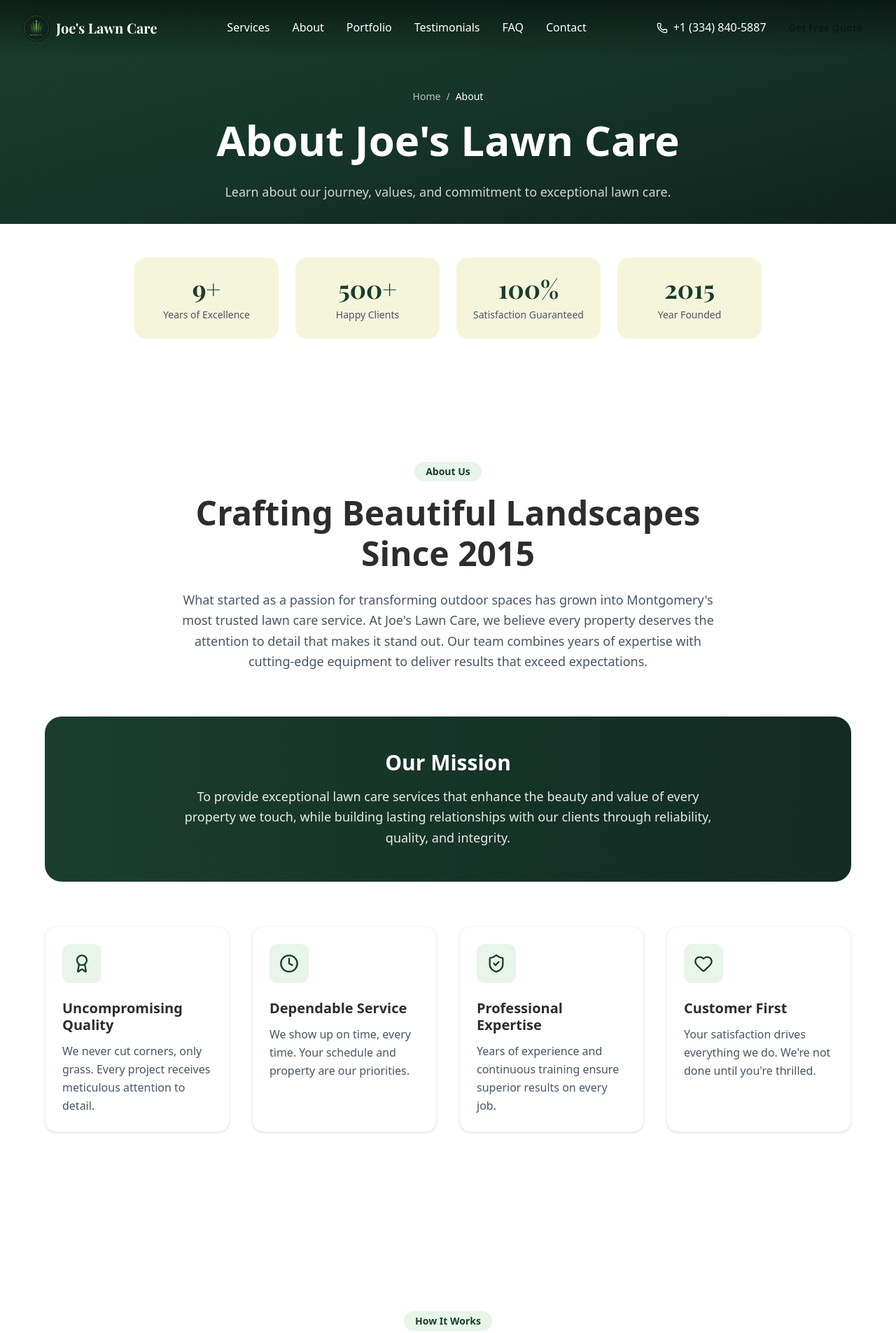
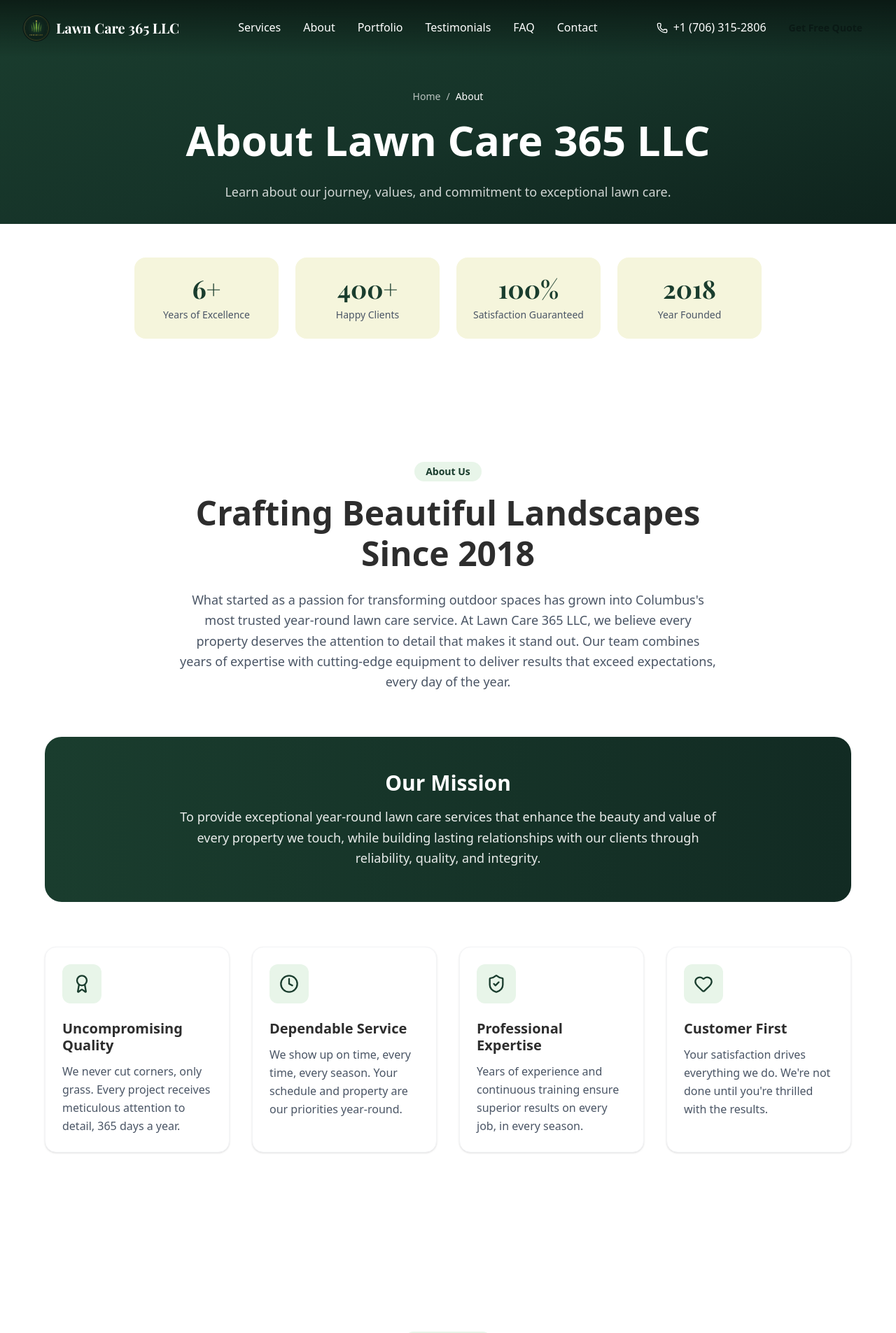
Before and after one commit to uccy553/landsacpe3, a Next.js app: page /about in a window 1280 px wide. Shown: the top 1905 px of the page at 70% size. Built offline with nearby package versions, Linux system fonts and the light colour scheme; a web font is replaced by a local one.

Commit message:
update info

```diff
--- a/public/data.json
+++ b/public/data.json
@@ -1,29 +1,29 @@
 {
     "company": {
-        "name": "Joe's Lawn Care, LLC",
-        "tagline": "Where Precision Meets Perfection",
-        "description": "Montgomery's premier lawn care and landscaping service, delivering exceptional outdoor transformations with meticulous attention to detail.",
-        "founded": "2015",
-        "owner": "Joe",
+        "name": "Lawn Care 365 LLC",
+        "tagline": "Where Precision Meets Perfection, Every Day of the Year",
+        "description": "Columbus's premier year-round lawn care and landscaping service, delivering exceptional outdoor transformations with meticulous attention to detail.",
+        "founded": "2018",
+        "owner": "Lawn Care 365 Team",
         "contact": {
-            "phone": "+1 (334) 840-5887",
-            "phoneRaw": "13348405887",
-            "email": "joeslawncarellc15@gmail.com",
+            "phone": "+1 (706) 315-2806",
+            "phoneRaw": "17063152806",
+            "email": "lawncare365@hotmail.com",
             "address": {
-                "street": "7806 Vaughn Rd",
-                "city": "Montgomery",
-                "state": "AL",
-                "zip": "36116",
+                "street": "1228 Cedar Ave",
+                "city": "Columbus",
+                "state": "GA",
+                "zip": "31906",
                 "country": "United States",
-                "full": "7806 Vaughn Rd, Montgomery, AL 36116, United States"
+                "full": "1228 Cedar Ave, Columbus, GA 31906, United States"
             },
             "coordinates": {
-                "lat": 32.3547,
-                "lng": -86.2389
+                "lat": 32.4601,
+                "lng": -84.9877
             }
         },
         "social": {
-            "facebook": "http://web.facebook.com/JoesLawnCareServices2015"
+            "facebook": "https://web.facebook.com/365lawncare/?_rdc=1&_rdr#"
         },
         "hours": {
             "monday": "7:00 AM - 6:00 PM",
@@ -34,22 +34,22 @@
             "saturday": "8:00 AM - 4:00 PM",
             "sunday": "Closed"
         },
-        "serviceRadius": "25 miles from Montgomery, AL"
+        "serviceRadius": "25 miles from Columbus, GA"
     },
     "hero": {
         "headline": "Transform Your Outdoor Space",
-        "subheadline": "Professional lawn care and landscaping services that elevate your property's beauty and value",
+        "subheadline": "Professional year-round lawn care and landscaping services that elevate your property's beauty and value",
         "cta": {
             "primary": "Get Free Quote",
             "secondary": "View Our Work"
         },
         "stats": [
             {
-                "number": "9+",
+                "number": "6+",
                 "label": "Years of Excellence"
             },
             {
-                "number": "500+",
+                "number": "400+",
                 "label": "Happy Clients"
             },
             {
@@ -59,29 +59,29 @@
         ]
     },
     "about": {
-        "title": "Crafting Beautiful Landscapes Since 2015",
-        "story": "What started as a passion for transforming outdoor spaces has grown into Montgomery's most trusted lawn care service. At Joe's Lawn Care, we believe every property deserves the attention to detail that makes it stand out. Our team combines years of expertise with cutting-edge equipment to deliver results that exceed expectations.",
-        "mission": "To provide exceptional lawn care services that enhance the beauty and value of every property we touch, while building lasting relationships with our clients through reliability, quality, and integrity.",
+        "title": "Crafting Beautiful Landscapes Since 2018",
+        "story": "What started as a passion for transforming outdoor spaces has grown into Columbus's most trusted year-round lawn care service. At Lawn Care 365 LLC, we believe every property deserves the attention to detail that makes it stand out. Our team combines years of expertise with cutting-edge equipment to deliver results that exceed expectations, every day of the year.",
+        "mission": "To provide exceptional year-round lawn care services that enhance the beauty and value of every property we touch, while building lasting relationships with our clients through reliability, quality, and integrity.",
         "values": [
             {
                 "icon": "quality",
                 "title": "Uncompromising Quality",
-                "description": "We never cut corners, only grass. Every project receives meticulous attention to detail."
+                "description": "We never cut corners, only grass. Every project receives meticulous attention to detail, 365 days a year."
             },
             {
                 "icon": "reliability",
                 "title": "Dependable Service",
-                "description": "We show up on time, every time. Your schedule and property are our priorities."
+                "description": "We show up on time, every time, every season. Your schedule and property are our priorities year-round."
             },
             {
                 "icon": "expertise",
                 "title": "Professional Expertise",
-                "description": "Years of experience and continuous training ensure superior results on every job."
+                "description": "Years of experience and continuous training ensure superior results on every job, in every season."
             },
             {
                 "icon": "satisfaction",
                 "title": "Customer First",
-                "description": "Your satisfaction drives everything we do. We're not done until you're thrilled."
+                "description": "Your satisfaction drives everything we do. We're not done until you're thrilled with the results."
             }
         ]
     },
@@ -90,8 +90,8 @@
             "id": "lawn-mowing",
             "name": "Professional Lawn Mowing",
             "icon": "mower",
-            "shortDescription": "Precision cutting for a perfectly manicured lawn",
-            "fullDescription": "Our professional mowing service goes beyond basic cutting. We use commercial-grade equipment to ensure precise, even cuts that promote healthy grass growth. Each visit includes edging, trimming, and cleanup for a pristine finish.",
+            "shortDescription": "Precision cutting for a perfectly manicured lawn, all year long",
+            "fullDescription": "Our professional mowing service goes beyond basic cutting. We use commercial-grade equipment to ensure precise, even cuts that promote healthy grass growth. Each visit includes edging, trimming, and cleanup for a pristine finish, no matter the season.",
             "features": [
                 "Precision cutting at optimal height",
                 "Clean edging along walkways and beds",
@@ -108,7 +108,7 @@
             "name": "Landscape Maintenance",
             "icon": "plants",
             "shortDescription": "Keep your entire landscape looking its best year-round",
-            "fullDescription": "Comprehensive care for all your landscape features. From pruning and mulching to seasonal cleanups, we maintain the health and beauty of your entire outdoor space.",
+            "fullDescription": "Comprehensive care for all your landscape features. From pruning and mulching to seasonal cleanups, we maintain the health and beauty of your entire outdoor space throughout all seasons.",
             "features": [
                 "Shrub and hedge trimming",
                 "Mulch installation and refresh",
@@ -124,8 +124,8 @@
             "id": "lawn-treatment",
             "name": "Lawn Treatment & Fertilization",
             "icon": "treatment",
-            "shortDescription": "Science-backed treatments for a lush, healthy lawn",
-            "fullDescription": "Our tailored treatment programs address your lawn's specific needs. We analyze soil conditions and grass type to create a customized fertilization and pest control plan that delivers vibrant, healthy results.",
+            "shortDescription": "Science-backed treatments for a lush, healthy lawn year-round",
+            "fullDescription": "Our tailored treatment programs address your lawn's specific needs through every season. We analyze soil conditions and grass type to create a customized fertilization and pest control plan that delivers vibrant, healthy results.",
             "features": [
                 "Custom fertilization programs",
                 "Weed control and prevention",
@@ -142,7 +142,7 @@
             "name": "Irrigation Services",
             "icon": "water",
             "shortDescription": "Smart watering solutions for optimal lawn health",
-            "fullDescription": "Efficient irrigation systems that conserve water while keeping your lawn perfectly hydrated. We install, repair, and maintain systems to ensure your landscape gets exactly what it needs.",
+            "fullDescription": "Efficient irrigation systems that conserve water while keeping your lawn perfectly hydrated throughout the year. We install, repair, and maintain systems to ensure your landscape gets exactly what it needs in every season.",
             "features": [
                 "System installation and design",
                 "Seasonal startup and winterization",
@@ -159,7 +159,7 @@
             "name": "Hardscaping & Design",
             "icon": "hardscape",
             "shortDescription": "Transform your outdoor space with elegant structures",
-            "fullDescription": "Create stunning outdoor living areas with professional hardscaping. From patios and walkways to retaining walls and fire pits, we build durable, beautiful features that enhance your property.",
+            "fullDescription": "Create stunning outdoor living areas with professional hardscaping. From patios and walkways to retaining walls and fire pits, we build durable, beautiful features that enhance your property's value and enjoyment.",
             "features": [
                 "Custom patio design and installation",
                 "Walkways and pathways",
@@ -176,7 +176,7 @@
             "name": "Seasonal Services",
             "icon": "seasons",
             "shortDescription": "Year-round care for every season's unique needs",
-            "fullDescription": "Specialized services tailored to each season's demands. From spring cleanups to fall leaf removal and winter preparations, we keep your property pristine all year long.",
+            "fullDescription": "Specialized services tailored to each season's demands. From spring cleanups to fall leaf removal and winter preparations, we keep your property pristine all year long with our comprehensive seasonal care.",
             "features": [
                 "Spring cleanup and bed preparation",
                 "Summer deep watering programs",
@@ -222,34 +222,34 @@
         {
             "id": 1,
             "name": "Sarah Mitchell",
-            "location": "Montgomery, AL",
+            "location": "Columbus, GA",
             "rating": 5,
-            "text": "Joe's Lawn Care transformed our overgrown yard into a stunning landscape. Their attention to detail is unmatched, and they're always on time. Best decision we made for our home!",
+            "text": "Lawn Care 365 transformed our overgrown yard into a stunning landscape. Their year-round attention to detail is unmatched, and they're always on time. Best decision we made for our home!",
             "service": "Full Landscape Renovation",
             "date": "2024-09"
         },
         {
             "id": 2,
             "name": "Michael Roberts",
-            "location": "Prattville, AL",
+            "location": "Fort Benning, GA",
             "rating": 5,
-            "text": "Professional, reliable, and reasonably priced. My lawn has never looked better. The team is courteous and always leaves the property cleaner than they found it.",
+            "text": "Professional, reliable, and reasonably priced. My lawn has never looked better. The team is courteous and always leaves the property cleaner than they found it, every season.",
             "service": "Weekly Mowing Service",
             "date": "2024-10"
         },
         {
             "id": 3,
             "name": "Jennifer Thompson",
-            "location": "Montgomery, AL",
+            "location": "Columbus, GA",
             "rating": 5,
-            "text": "After struggling with brown patches for years, Joe's treatment program brought my lawn back to life. It's now the envy of the neighborhood. Highly recommend!",
+            "text": "After struggling with brown patches for years, Lawn Care 365's year-round treatment program brought my lawn back to life. It's now the envy of the neighborhood. Highly recommend!",
             "service": "Lawn Treatment Program",
             "date": "2024-08"
         },
         {
             "id": 4,
             "name": "David Chen",
-            "location": "Millbrook, AL",
+            "location": "Phenix City, AL",
             "rating": 5,
             "text": "The irrigation system they installed has saved us so much time and water. Plus, our lawn stays green even in the hottest months. Excellent work from start to finish.",
             "service": "Irrigation Installation",
@@ -261,7 +261,7 @@
             "id": 1,
             "title": "Complete Lawn Transformation",
             "category": "Residential",
-            "description": "Total revitalization of a residential front lawn, turning patchy grass into a lush green carpet.",
+            "description": "Total revitalization of a residential front lawn, turning patchy grass into a lush green carpet that lasts year-round.",
             "beforeImage": "/before-1.webp",
             "afterImage": "/after-1.webp"
         },
@@ -269,7 +269,7 @@
             "id": 2,
             "title": "Backyard Landscape Design",
             "category": "Hardscaping",
-            "description": "Creating a functional and beautiful backyard space with new sod and defined flower beds.",
+            "description": "Creating a functional and beautiful backyard space with new sod and defined flower beds for year-round enjoyment.",
             "beforeImage": "/before-2.webp",
             "afterImage": "/after-2.webp"
         },
@@ -277,7 +277,7 @@
             "id": 3,
             "title": "Commercial Grounds Maintenance",
             "category": "Commercial",
-            "description": "Professional maintenance ensuring a pristine appearance for this commercial property.",
+            "description": "Professional maintenance ensuring a pristine appearance for this commercial property throughout all seasons.",
             "beforeImage": "/before-3.webp",
             "afterImage": "/after-3.webp"
         },
@@ -285,7 +285,7 @@
             "id": 4,
             "title": "Garden Bed Renovation",
             "category": "Residential",
-            "description": "Cleaning up overgrown beds and installing fresh mulch and plants for curb appeal.",
+            "description": "Cleaning up overgrown beds and installing fresh mulch and plants for year-round curb appeal.",
             "beforeImage": "/before-4.webp",
             "afterImage": "/after-4.webp"
         },
@@ -293,7 +293,7 @@
             "id": 5,
             "title": "Seasonal Cleanup & Mulching",
             "category": "Maintenance",
-            "description": "Restoring order to a neglected yard with thorough cleanup and fresh pine straw.",
+            "description": "Restoring order to a neglected yard with thorough cleanup and fresh pine straw for seasonal beauty.",
             "beforeImage": "/before-5.webp",
             "afterImage": "/after-5.webp"
         },
@@ -301,7 +301,7 @@
             "id": 6,
             "title": "Large Scale Turf Installation",
             "category": "Residential",
-            "description": "Installation of high-quality sod for an instant, dramatic improvement to the property.",
+            "description": "Installation of high-quality sod for an instant, dramatic improvement to the property that lasts through seasons.",
             "beforeImage": "/before-6.webp",
             "afterImage": "/after-6.webp"
         }
@@ -309,7 +309,7 @@
     "faq": [
         {
             "question": "How often should I have my lawn mowed?",
-            "answer": "Most lawns in the Montgomery area benefit from weekly mowing during the growing season (spring through fall). During peak summer growth, weekly service ensures your grass stays at optimal height. In slower growth periods, bi-weekly service may be sufficient. We'll assess your lawn and recommend the best schedule."
+            "answer": "Most lawns in the Columbus area benefit from weekly mowing during the growing season (spring through fall). During peak summer growth, weekly service ensures your grass stays at optimal height. In slower growth periods, bi-weekly service may be sufficient. We'll assess your lawn and recommend the best year-round schedule."
         },
         {
             "question": "Do you provide free estimates?",
@@ -317,11 +317,11 @@
         },
         {
             "question": "What areas do you service?",
-            "answer": "We proudly serve Montgomery and surrounding areas within a 25-mile radius, including Prattville, Millbrook, Wetumpka, and Pike Road. If you're unsure whether we cover your area, give us a call and we'll let you know."
+            "answer": "We proudly serve Columbus, GA and surrounding areas within a 25-mile radius, including Fort Benning, Phenix City, and surrounding Georgia communities. If you're unsure whether we cover your area, give us a call and we'll let you know."
         },
         {
             "question": "Are you licensed and insured?",
-            "answer": "Yes, Joe's Lawn Care, LLC is fully licensed and insured. We carry comprehensive liability insurance and workers' compensation coverage to protect both our team and your property."
+            "answer": "Yes, Lawn Care 365 LLC is fully licensed and insured. We carry comprehensive liability insurance and workers' compensation coverage to protect both our team and your property."
         },
         {
             "question": "What if I'm not satisfied with the service?",
@@ -329,7 +329,7 @@
         },
         {
             "question": "Do you offer seasonal contracts or one-time services?",
-            "answer": "We offer both! Many clients prefer seasonal contracts for regular maintenance, which often come with preferred pricing. We also provide one-time services for special projects, cleanups, or occasional maintenance. Whatever works best for you."
+            "answer": "We offer both! Many clients prefer year-round contracts for regular maintenance, which often come with preferred pricing. We also provide one-time services for special projects, cleanups, or occasional maintenance. Whatever works best for you."
         },
         {
             "question": "What payment methods do you accept?",
@@ -343,26 +343,26 @@
     "cta": {
         "main": {
             "title": "Ready to Transform Your Outdoor Space?",
-            "description": "Get your free consultation today and discover why Montgomery trusts Joe's Lawn Care for all their landscaping needs.",
+            "description": "Get your free consultation today and discover why Columbus trusts Lawn Care 365 for all their year-round landscaping needs.",
             "buttonText": "Get Free Quote",
-            "phone": "Call (334) 840-5887"
+            "phone": "Call (706) 315-2806"
         },
         "secondary": {
             "title": "Join Hundreds of Satisfied Customers",
-            "description": "Experience the Joe's Lawn Care difference. Professional service, exceptional results, guaranteed.",
+            "description": "Experience the Lawn Care 365 difference. Professional service, exceptional results, guaranteed satisfaction.",
             "buttonText": "Schedule Service"
         }
     },
     "seo": {
         "homepage": {
-            "title": "Joe's Lawn Care, LLC | Professional Lawn Care & Landscaping Montgomery, AL",
-            "description": "Montgomery's premier lawn care and landscaping service since 2015. Professional mowing, maintenance, and landscape design. Free quotes. Call (334) 840-5887.",
-            "keywords": "lawn care Montgomery AL, landscaping Montgomery, lawn mowing service, landscape maintenance, lawn treatment, Montgomery lawn service"
+            "title": "Lawn Care 365 LLC | Professional Year-Round Lawn Care & Landscaping Columbus, GA",
+            "description": "Columbus's premier year-round lawn care and landscaping service since 2018. Professional mowing, maintenance, and landscape design. Free quotes. Call (706) 315-2806.",
+            "keywords": "lawn care Columbus GA, landscaping Columbus, lawn mowing service, landscape maintenance, lawn treatment, Columbus lawn service, year-round lawn care"
         },
         "services": {
-            "title": "Professional Lawn Care Services | Joe's Lawn Care Montgomery, AL",
-            "description": "Comprehensive lawn care services including mowing, maintenance, treatment, irrigation, and hardscaping. Serving Montgomery and surrounding areas.",
-            "keywords": "lawn mowing Montgomery, landscape maintenance, lawn fertilization, irrigation services, hardscaping Montgomery AL"
+            "title": "Professional Year-Round Lawn Care Services | Lawn Care 365 Columbus, GA",
+            "description": "Comprehensive year-round lawn care services including mowing, maintenance, treatment, irrigation, and hardscaping. Serving Columbus and surrounding areas.",
+            "keywords": "lawn mowing Columbus, landscape maintenance, lawn fertilization, irrigation services, hardscaping Columbus GA, year-round lawn service"
         }
     },
     "features": {
@@ -376,7 +376,7 @@
         ],
         "badges": [
             {
-                "name": "9+ Years Experience",
+                "name": "6+ Years Experience",
                 "icon": "experience"
             },
             {
@@ -388,8 +388,8 @@
                 "icon": "local"
             },
             {
-                "name": "Eco-Friendly",
-                "icon": "eco"
+                "name": "Year-Round Service",
+                "icon": "year-round"
             }
         ]
     }
--- a/src/components/sections/Contact.tsx
+++ b/src/components/sections/Contact.tsx
@@ -128,7 +128,7 @@ export function Contact({ company, services }: ContactProps) {
                         {/* Map Placeholder */}
                         <div className="bg-white rounded-2xl overflow-hidden shadow-md h-48 lg:h-64">
                             <iframe
-                                src="https://www.google.com/maps/embed?pb=!1m18!1m12!1m3!1d3371.066548264216!2d-86.18464832447069!3d32.33692297385066!2m3!1f0!2f0!3f0!3m2!1i1024!2i768!4f13.1!3m3!1m2!1s0x888c2b7bc6381a0b%3A0x5e18c8196c537ee6!2s7806%20Vaughn%20Rd%2C%20Montgomery%2C%20AL%2036116%2C%20USA!5e0!3m2!1sen!2sng!4v1765127686396!5m2!1sen!2sng"
+                                src="https://www.google.com/maps/embed?pb=!1m18!1m12!1m3!1d3366.0638292595404!2d-84.96282992446504!3d32.47098447379291!2m3!1f0!2f0!3f0!3m2!1i1024!2i768!4f13.1!3m3!1m2!1s0x88f334aaca2fbf09%3A0xc63245c377d20e45!2sLawn%20Care%20365%20LLC!5e0!3m2!1sen!2sng!4v1765383876093!5m2!1sen!2sng"
                                 width="100%"
                                 height="100%"
                                 style={{ border: 0 }}
```
